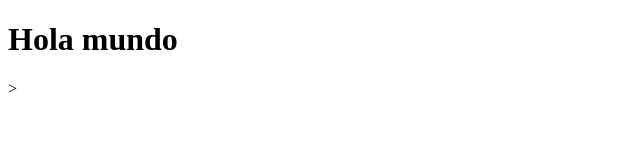
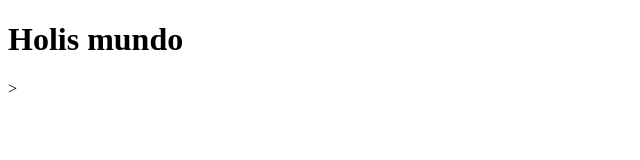
Before and after one commit to physicalisaac/prueba-dos, a plain HTML site: page index.html in a window 1280 px wide. Shown: the full height of the page, 0-640 px from the left. Drawn offline with Linux system fonts and the light colour scheme.

Commit message:
Update index.html

```diff
--- a/index.html
+++ b/index.html
@@ -4,6 +4,6 @@
 	<title></title>
 </head>
 <body>
-	<h1>Hola mundo</h1>>
+	<h1>Holis mundo</h1>>
 </body>
 </html>
```
